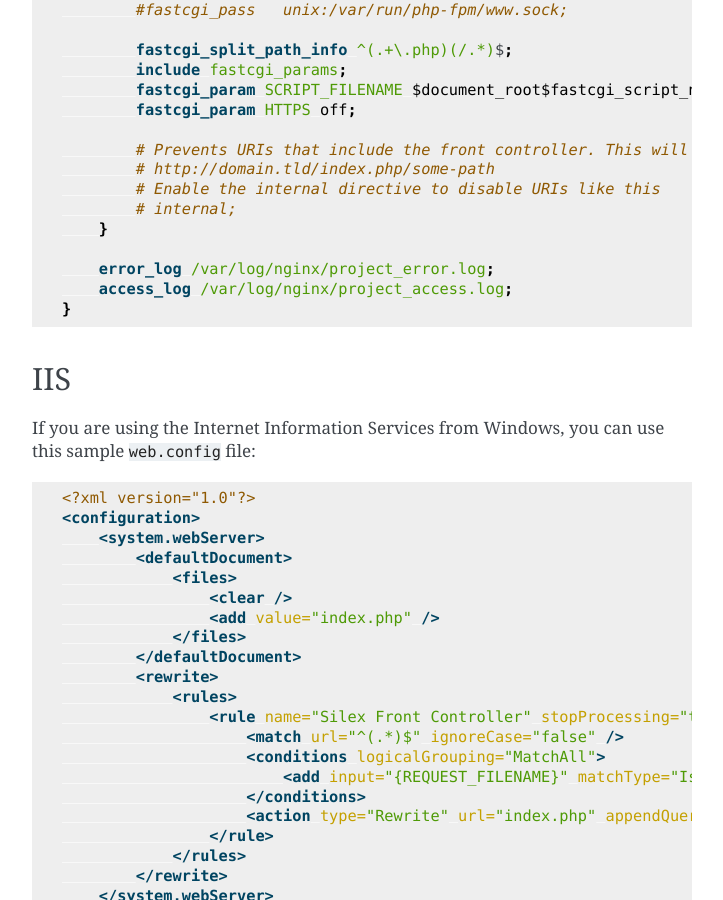
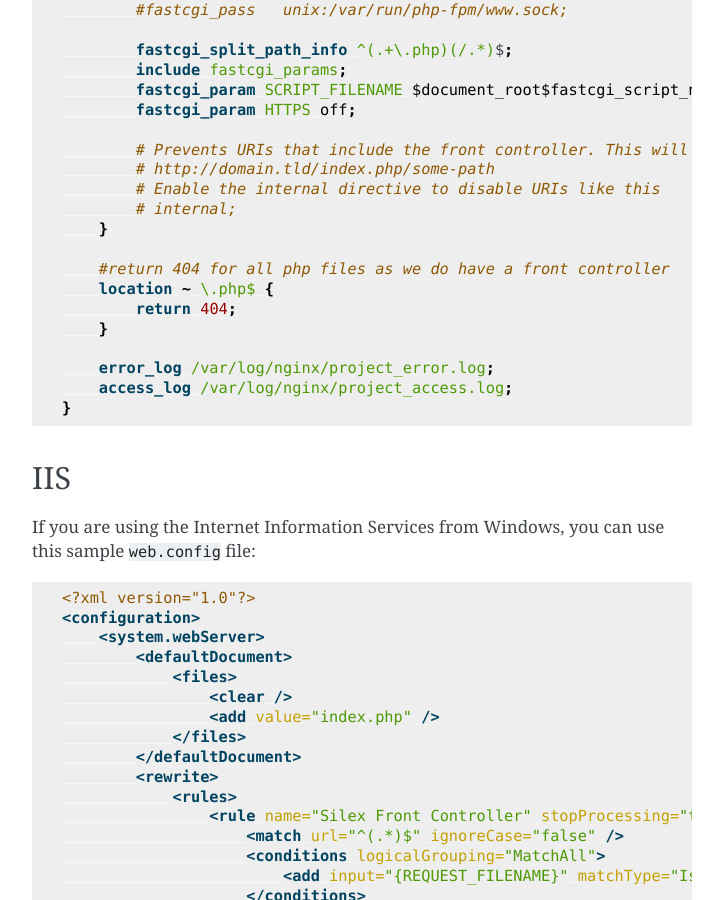
Before and after one commit to silexphp/Silex, a Sphinx documentation site: the page built from doc/web_servers.rst, in a window 1280 px wide and 900 px high, scrolled down 1260 px. Shown: the whole window, without its empty margins (388-1111 px from the left). Built offline with Sphinx 7.4.7, drawn with Linux system fonts in a browser that asks for light colours.

Commit message:
Throw 404 when trying to reach PHP files other than (index|index_dev).php

```diff
--- a/doc/web_servers.rst
+++ b/doc/web_servers.rst
@@ -69,6 +69,11 @@ The **minimum configuration** to get your application running under Nginx is:
             # http://domain.tld/index.php/some-path
             # Enable the internal directive to disable URIs like this
             # internal;
+        }
+
+        #return 404 for all php files as we do have a front controller
+        location ~ \.php$ {
+            return 404;
         }
 
         error_log /var/log/nginx/project_error.log;
```
